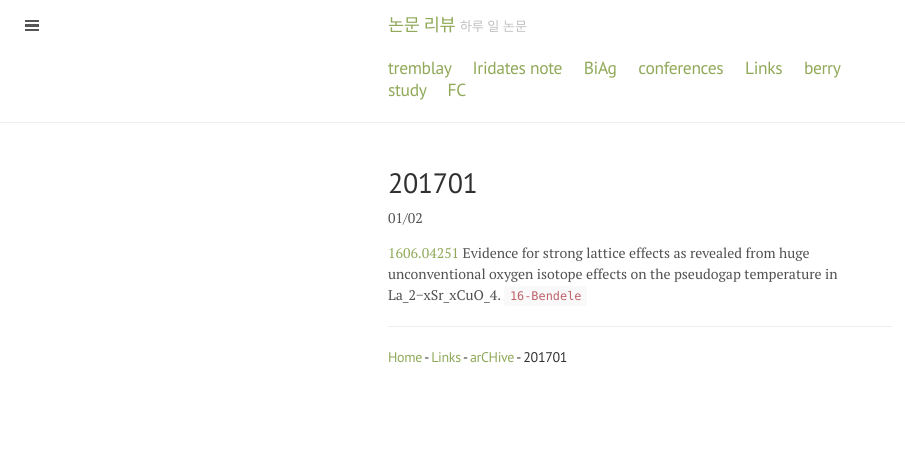
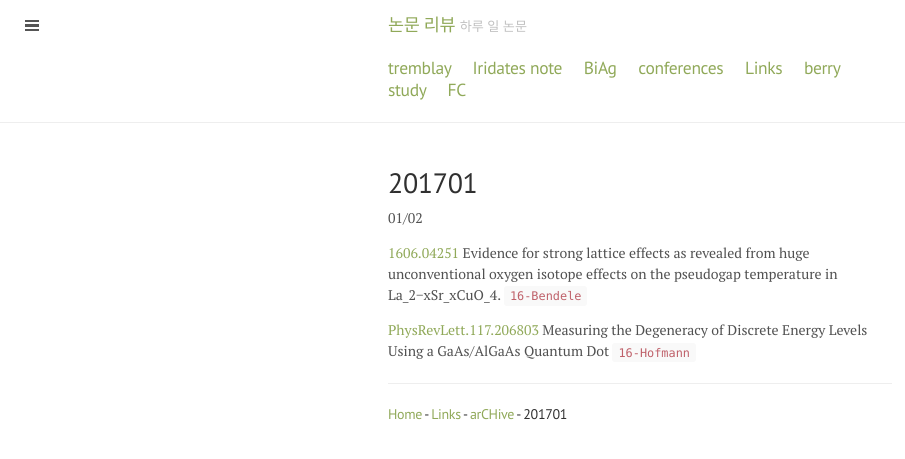
Before and after one commit to qkrwlsghdcjsworlt/work, a Jekyll site: the page built from 201701.md, in a window 1280 px wide. Shown: the top 459 px of the page, without its empty margins (0-905 px from the left). Built offline with Jekyll 4.4.1, drawn with Linux system fonts in a browser that asks for light colours.

Commit message:
“update”

```diff
--- a/201701.md
+++ b/201701.md
@@ -8,6 +8,11 @@ title: 201701
 [1606.04251](https://arxiv.org/abs/1606.04251) Evidence for strong lattice effects as revealed from huge unconventional oxygen
 isotope effects on the pseudogap temperature in La_2−xSr_xCuO_4. `16-Bendele`
 
+[PhysRevLett.117.206803](https://journals.aps.org/prl/abstract/10.1103/PhysRevLett.117.206803) Measuring the Degeneracy of Discrete Energy Levels Using a GaAs/AlGaAs Quantum Dot `16-Hofmann`
+
+
+
+
 ---
 
 
```
